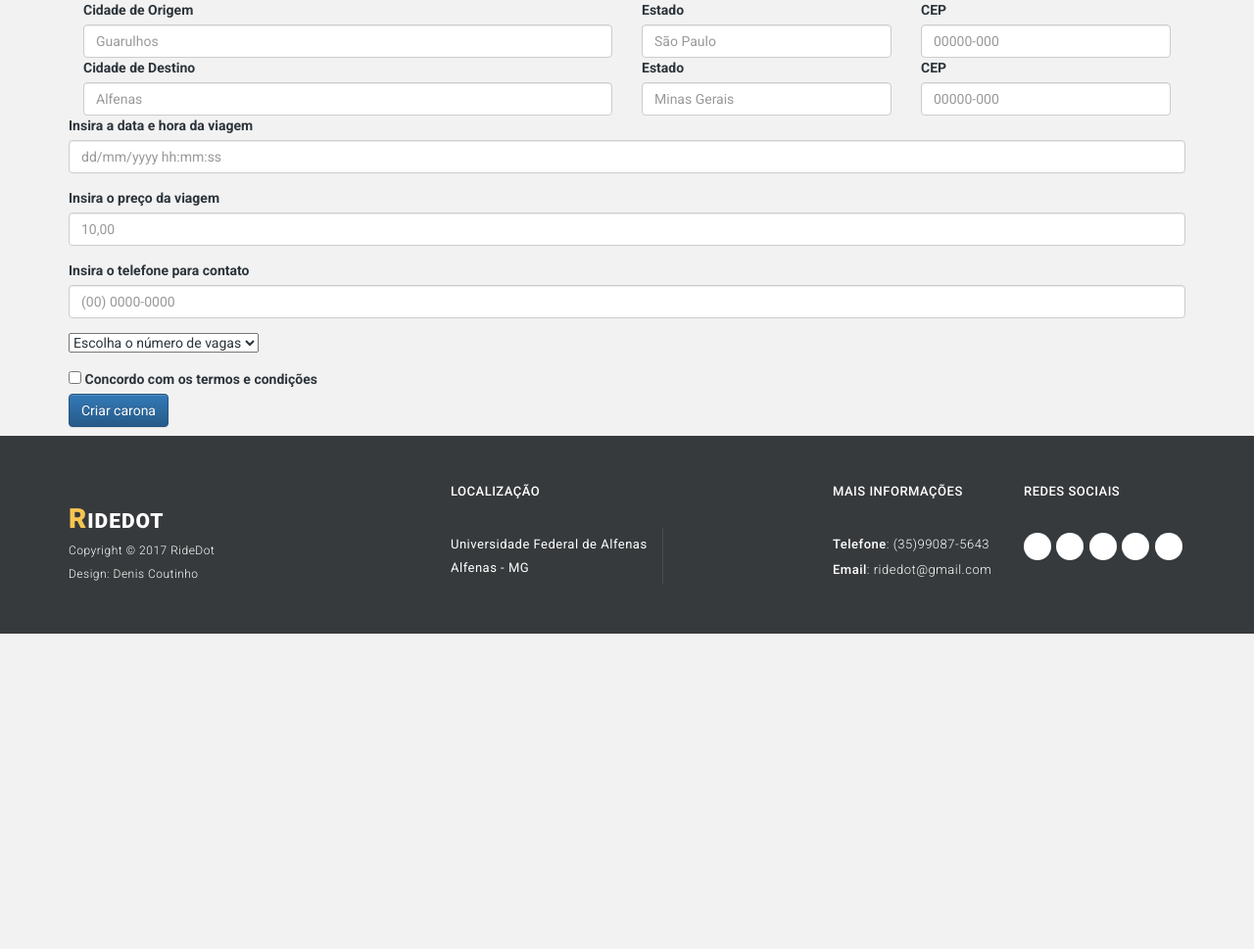
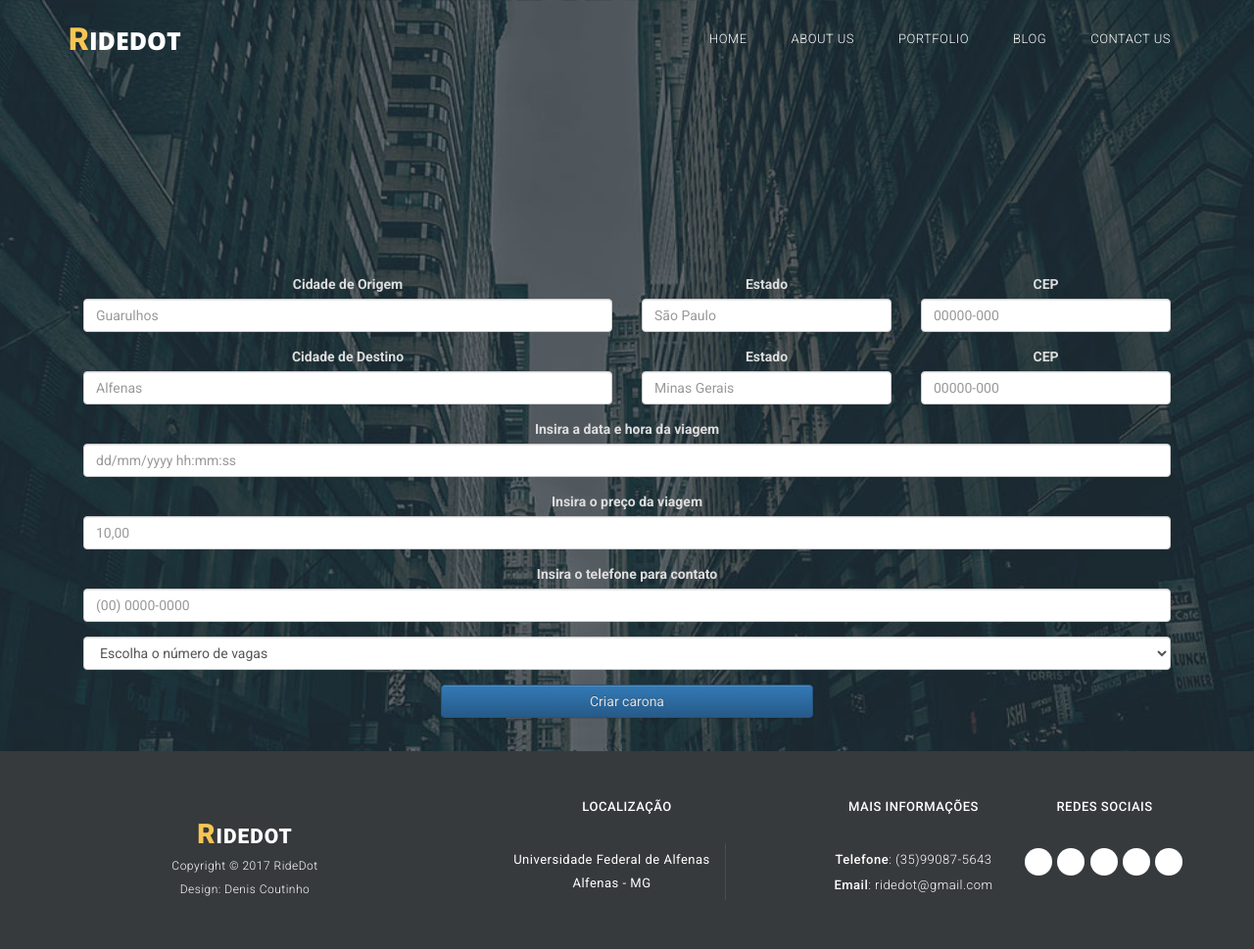
Before and after one commit to vitorhugoclz/Ride-Dot, a Flask app: template templates/criar_carona.html in a window 1280 px wide. Shown: the whole page at 98% size. Before the commit the page ends 647 px from the top, so only its background shows below. Run offline with Flask 2, Linux system fonts and the light colour scheme; the template is opened without the code that fills it, so the values that code supplies are empty; some libraries are stand-ins or nearby versions; some web fonts are replaced.

Commit message:
Update criar_carona.html

```diff
--- a/templates/criar_carona.html
+++ b/templates/criar_carona.html
@@ -1,52 +1,82 @@
-{% extends 'template.html' %}
-{% block conteudo %}
+<!DOCTYPE html>
+<html>
+    <head>
+        <meta charset="utf-8">
+        <meta http-equiv="X-UA-Compatible" content="IE=edge,chrome=1">
+
+        <title>RideDot</title>
+        <meta name="description" content="">
+        <meta name="viewport" content="width=device-width, initial-scale=1">
+
+        <link href="https://fonts.googleapis.com/css?family=Open+Sans:300,400,600,700,800" rel="stylesheet">
+        <link href="https://fonts.googleapis.com/css?family=Roboto:100,300,400,500,700,900" rel="stylesheet">
+
+        <link rel="stylesheet" href="../static/css/bootstrap.min.css">
+        <link rel="stylesheet" href="../static/css/bootstrap-theme.min.css">
+        <link rel="stylesheet" href="../static/css/fontAwesome.css">
+        <link rel="stylesheet" href="../static/css/hero-slider.css">
+        <link rel="stylesheet" href="../static/css/owl-carousel.css">
+        <link rel="stylesheet" href="../static/css/templatemo-style.css">
+        <link rel="stylesheet" href="../static/css/lightbox.css">
+        <link rel="stylesheet" href="../static/css/margem_form.css">
+
+        <script src="../static/js/vendor/modernizr-2.8.3-respond-1.4.2.min.js"></script>
+    </head>
+
+<body>
+{% include 'header.html'%}
+<div class="parallax-content baner-content" id="cria_carona" >
     <div class="container">
     <form action="/rota_inserir" method="post">
     <fieldset>
     <div class="form-row">
-        <div class="col-md-6 mb-3">
-            <label for="cidade_origem">Cidade de Origem</label>
+        <div class="form-group col-md-6 mb-3 m">
+            <label class="" for="cidade_origem"><span style="color: #dddddd">Cidade de Origem</span></label>
             <input type="text" class="form-control" id="cidade_origem" name="cidade_origem" placeholder="Guarulhos" required>
         </div>
-        <div class="col-md-3 mb-3">
-            <label for="estado_origem">Estado</label>
+        <div class="form-group col-md-3 mb-3">
+            <label for="estado_origem"><span style="color: #dddddd">Estado</span></label>
             <input type="text" class="form-control" id="estado_origem" name="estado_origem" placeholder="São Paulo" required>
         </div>
-        <div class="col-md-3 mb-3">
-            <label for="cep_origem">CEP</label>
+        <div class="form-group col-md-3 mb-3">
+            <label for="cep_origem"><span style="color: #dddddd">CEP</span></label>
             <input type="text" class="form-control" id="cep_origem" name="cep_origem" placeholder="00000-000">
         </div>
     </div>
 
     <div class="form-row">
-        <div class="col-md-6 mb-3">
-            <label for="cidade_destino">Cidade de Destino</label>
+        <div class="form-group col-md-6 mb-3">
+            <label for="cidade_destino"><span style="color: #dddddd">Cidade de Destino</span></label>
             <input type="text" class="form-control" id="cidade_destino" name="cidade_destino" placeholder="Alfenas" required>
         </div>
-        <div class="col-md-3 mb-3">
-            <label for="estado_destino">Estado</label>
+        <div class="form-group col-md-3 mb-3">
+            <label for="estado_destino"><span style="color: #dddddd">Estado</span></label>
             <input type="text" class="form-control" id="estado_destino" name="estado_destino" placeholder="Minas Gerais" required>
         </div>
-        <div class="col-md-3 mb-3">
-            <label for="cep_destino">CEP</label>
+        <div class="form-group col-md-3 mb-3">
+            <label for="cep_destino"><span style="color: #dddddd">CEP</span></label>
             <input type="text" class="form-control" id="cep_destino" name="cep_destino" placeholder="00000-000">
         </div>
     </div>
-    <div class="form-group">
-        <label for="data">Insira a data e hora da viagem</label>
+
+    <div class="form-group col-md-12 mb-6">
+        <label for="data"><span style="color: #dddddd">Insira a data e hora da viagem</span></label>
         <input type="datetime" id="data" name="data" class="form-control" placeholder="dd/mm/yyyy hh:mm:ss" required>
     </div>
-    <div class="form-group">
-        <label for="preco_viagem">Insira o preço da viagem</label>
+
+    <div class="form-group col-md-12 mb-6">
+        <label for="preco_viagem"><span style="color: #dddddd">Insira o preço da viagem</span></label>
         <input type="text" id="preco_viagem" name="preco_viagem" class="form-control" placeholder="10,00" required>
     </div>
-    <div class="form-group">
-        <label for="numero_telefone">Insira o telefone para contato</label>
-        <input type="text" id="numero_telefone" name="numero_telefone" class="form-control" placeholder="(00) 0000-0000" required>
+
+    <div class="form-group col-md-12 mb-6">
+        <label for="telefone"><span style="color: #dddddd">Insira o telefone para contato</span></label>
+        <input type="text" id="telefone" name="telefone" class="form-control" placeholder="(00) 0000-0000" required>
     </div>
-    <div class="form-group">
-        <select class="custom-select" for="numero_vaga" name="numero_vaga">
-            <option selected>Escolha o número de vagas</option>
+
+    <div class="form-group col-md-12 mb-6">
+      <select class="form-control" for="numero_vagas" name="numero_vagas">
+        <option selected><span style="color: #dddddd">Escolha o número de vagas</span></option>
         <option value="1">1</option>
         <option value="2">2</option>
         <option value="3">3</option>
@@ -59,16 +89,17 @@
         <option value="4">10</option>
       </select>
     </div>
-    <div class="form-group">
-        <div class="form-check">
-            <input class="form-check-input" type="checkbox" value="" id="invalidCheck" required>
-            <label class="form-check-label" for="invalidCheck">
-                Concordo com os termos e condições
-            </label>
-        </div>
-        <button type="submit" class="btn btn-primary btn-salvar">Criar carona</button>
+
+    <div class="form-row">
+    <span class="col-md-4 mb-1"></span>
+    <button type="submit" class="btn btn-primary btn-salvar col-md-4 mb-2"><span style="color: #dddddd">Criar carona</span></button>
     </div>
     </fieldset>
     </form>
     </div>
-{% endblock %}
+    <br>
+    <br>
+    {% extends 'template.html' %}
+</div>
+</body>
+</html>
```
Lines whose indentation alone changed are shown as unchanged.
